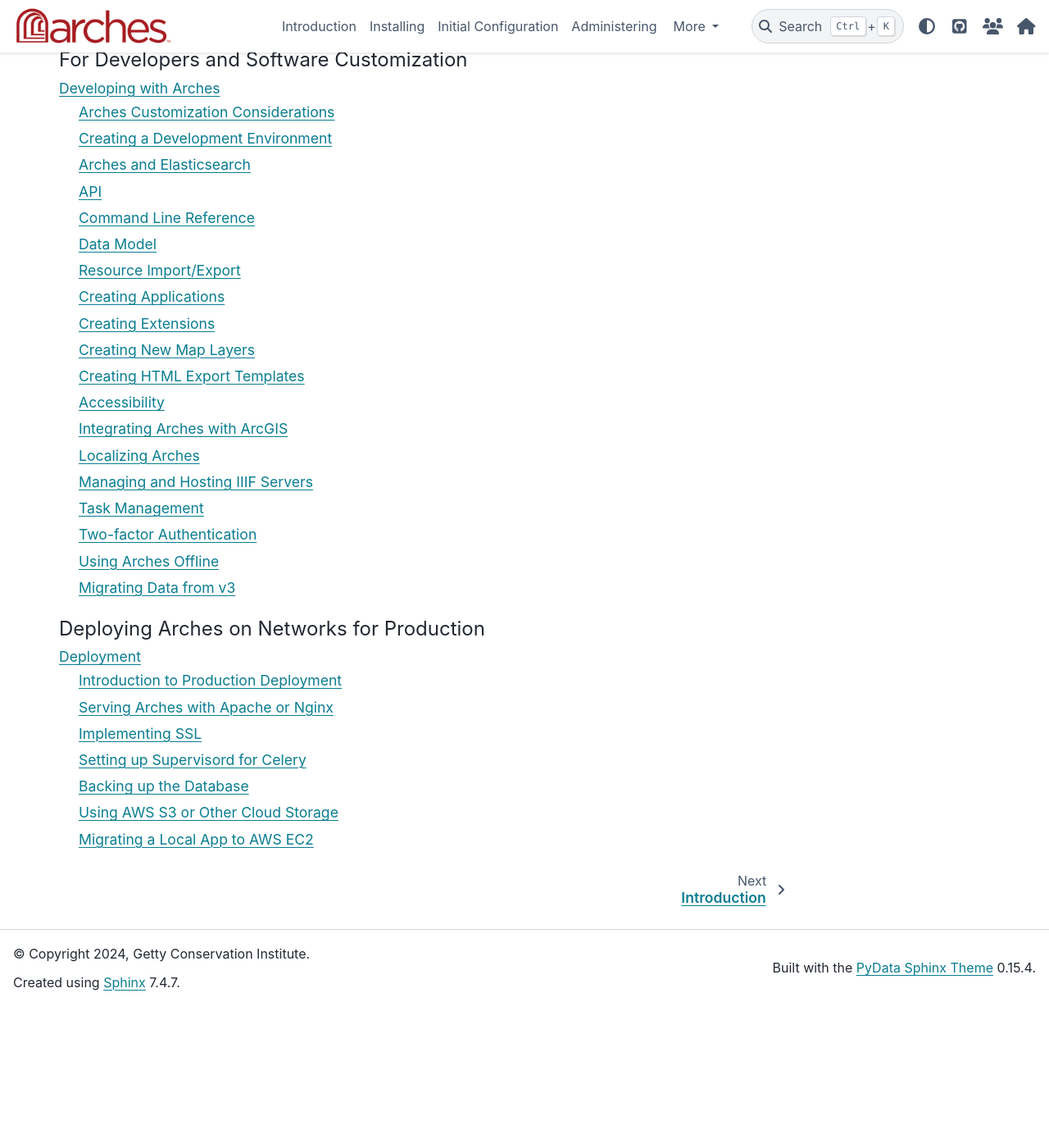
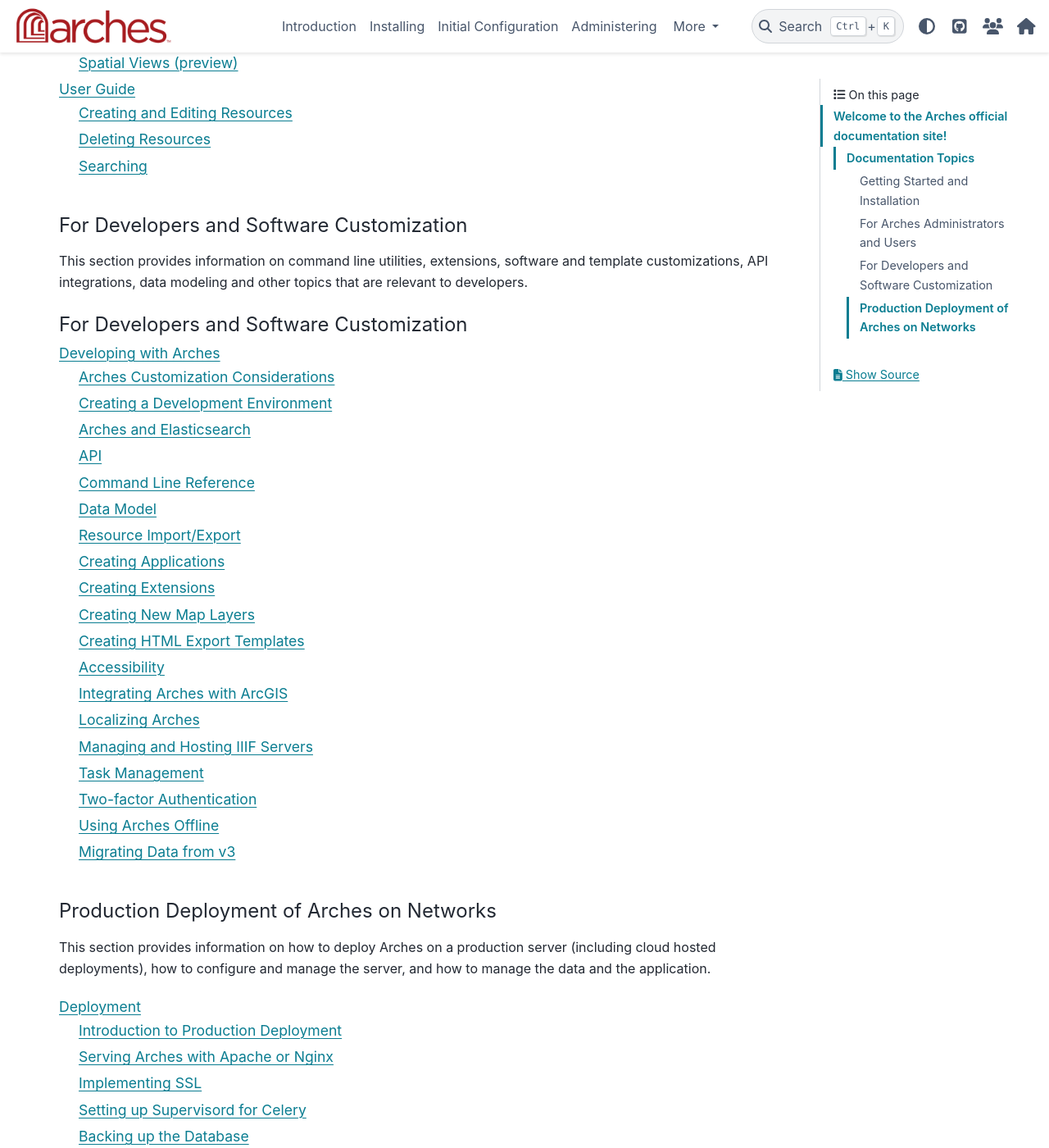
Before and after one commit to archesproject/arches-docs, a Sphinx documentation site: the page built from docs/index.rst, in a window 1280 px wide and 1400 px high, scrolled down 1609 px. Shown: the whole window at 82% size. Built offline with Sphinx 7.4.7 and the PyData theme 0.15.4, drawn with Linux system fonts in a browser that asks for light colours; before the commit the page ends 2836 px from its top, so only the background shows below that; some of the changed text lies outside the part shown.

Commit message:
Reorganized index page TOC

```diff
--- a/docs/index.rst
+++ b/docs/index.rst
@@ -12,25 +12,41 @@
 
 
 Documentation Topics
---------------------
+====================
 
 The documentation is organized into the following sections. It is recommended to start with the `Getting Started and Installation` section if you are new to Arches.
 
 
+Getting Started and Installation
+--------------------------------
+
+This section provides an introduction to Arches and instructions for installing Arches on your local machine or server.
+
 .. toctree::
-    :caption: Getting Started and Installation
     :maxdepth: 2
 
     introduction/index
     installing/index
 
+
+
+For Arches Administrators and Users
+-----------------------------------
+
+This section provides information on how to configure and administer Arches, as well a brief discussion on how to create, edit, delete and search resources in Arches.
+
 .. toctree::
-    :caption: For Arches Administrators and Users
     :maxdepth: 2
 
     configuring/index
     administering/index
     user-guide/index
+
+
+For Developers and Software Customization
+-----------------------------------------
+
+This section provides information on command line utilities, extensions, software and template customizations, API integrations, data modeling and other topics that are relevant to developers.
 
 .. toctree::
     :caption: For Developers and Software Customization
@@ -38,8 +54,13 @@
 
     developing/index
 
+
+Production Deployment of Arches on Networks
+-------------------------------------------
+
+This section provides information on how to deploy Arches on a production server (including cloud hosted deployments), how to configure and manage the server, and how to manage the data and the application.
+
 .. toctree::
-    :caption: Deploying Arches on Networks for Production
     :maxdepth: 2
 
     deployment/index
```
